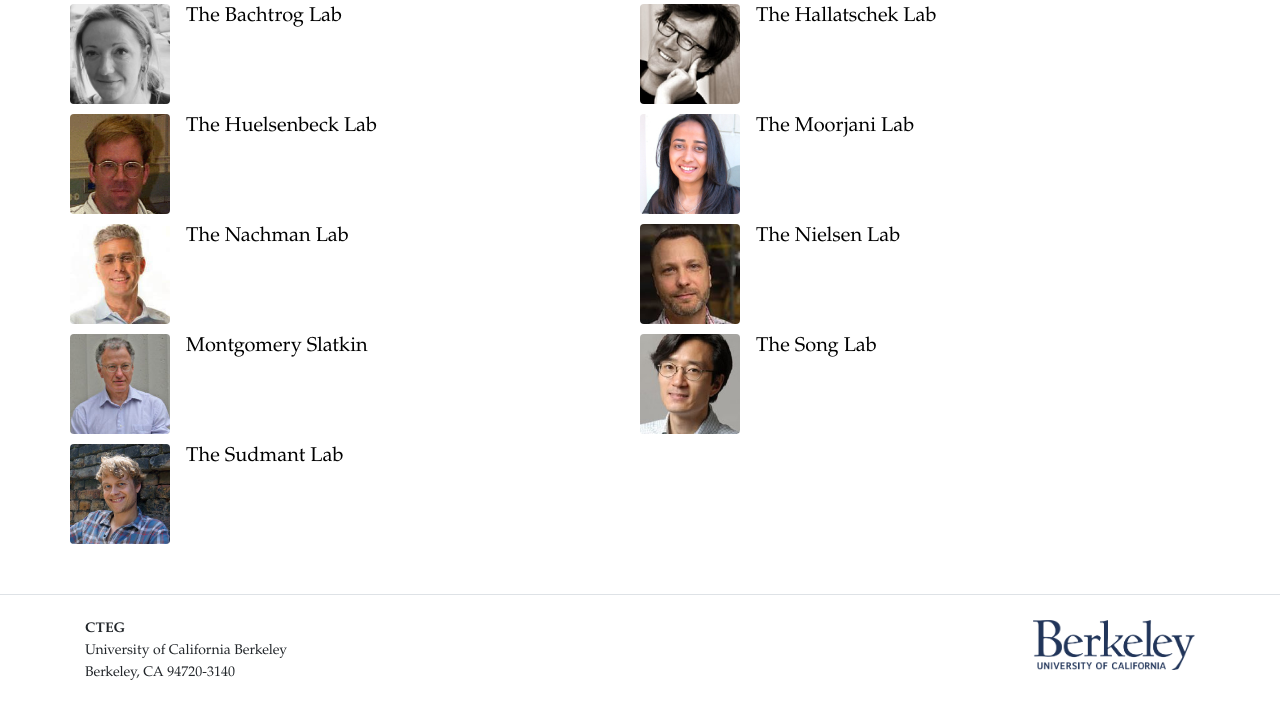
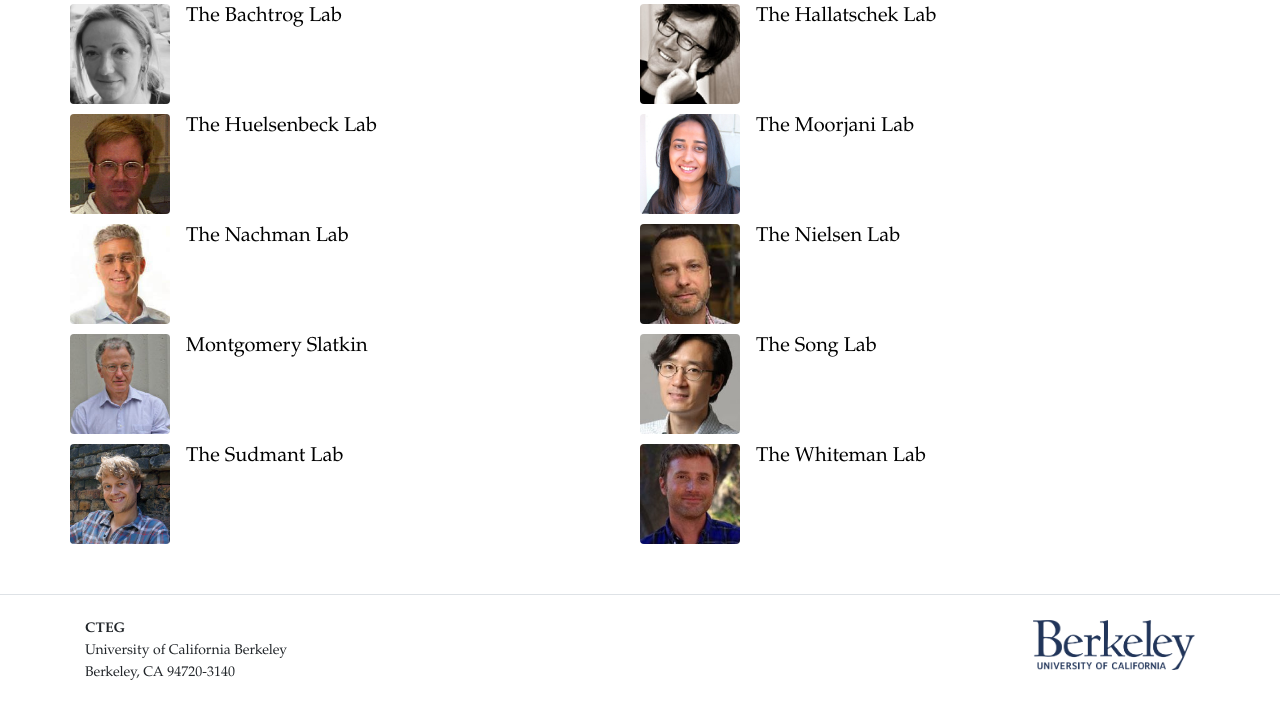
Before and after one commit to berkeleycteg/berkeleycteg.github.io, a plain HTML site: page groups.html in a window 1280 px wide. Shown: the part 542-1243 px from the top of the page. Drawn offline with Linux system fonts and the light colour scheme.

Commit message:
add whiteman lab

```diff
--- a/groups.html
+++ b/groups.html
@@ -117,6 +117,17 @@
                 </div>
               </div>
             </div>
+
+            <div class="col-md-6 memberbox">
+              <div class="media">
+                <img class="memberimg mr-3 rounded float-left" src="./resources/labimages/whiteman.jpg">
+                <div class="media-body">
+                  <a class = grouplink href="http://www.noahwhiteman.org"><h5 class="mt-0">The Whiteman Lab</h5></a>
+                </div>
+              </div>
+            </div>
+
+
          </div>
 
        </div>
```
Also changed, not shown: resources/labimages/whiteman.jpg (added).
